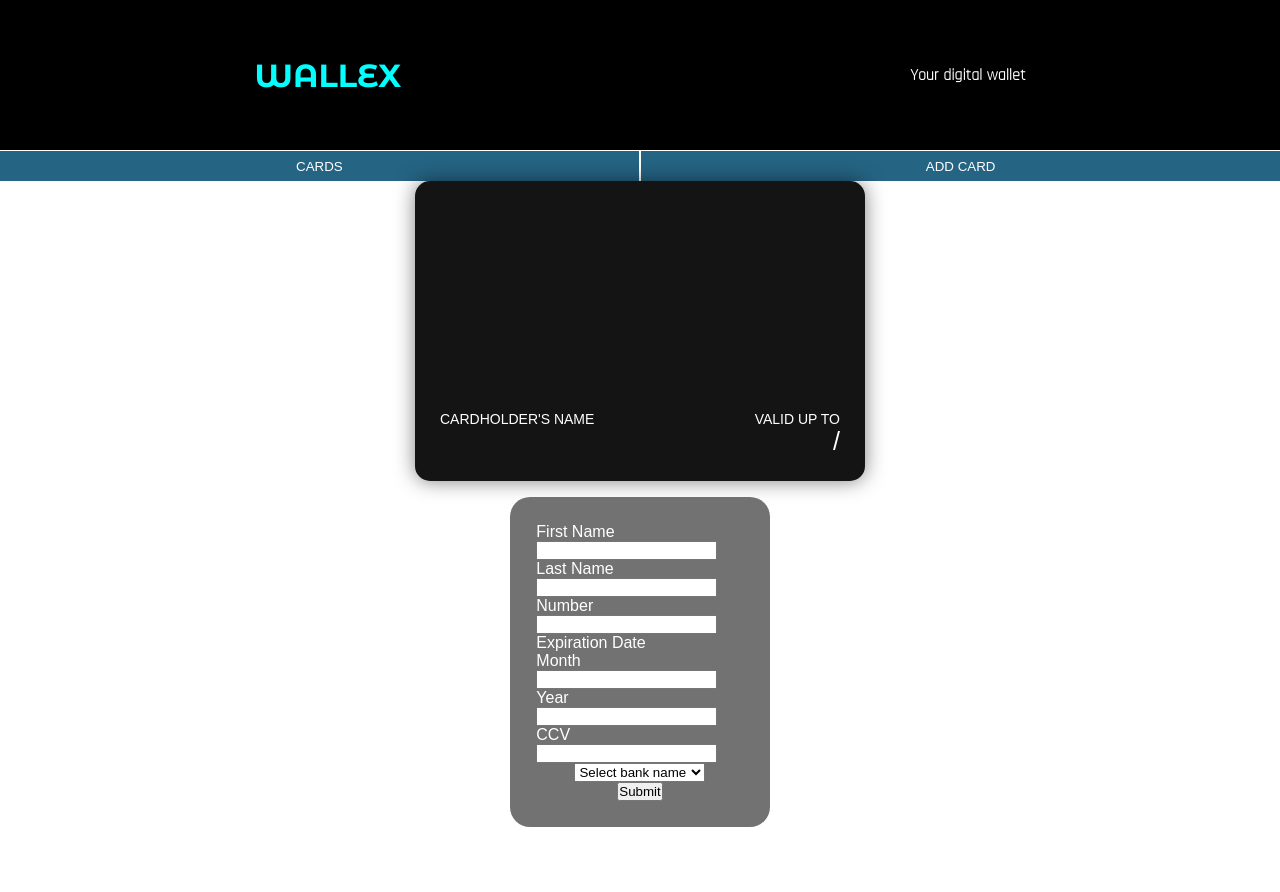
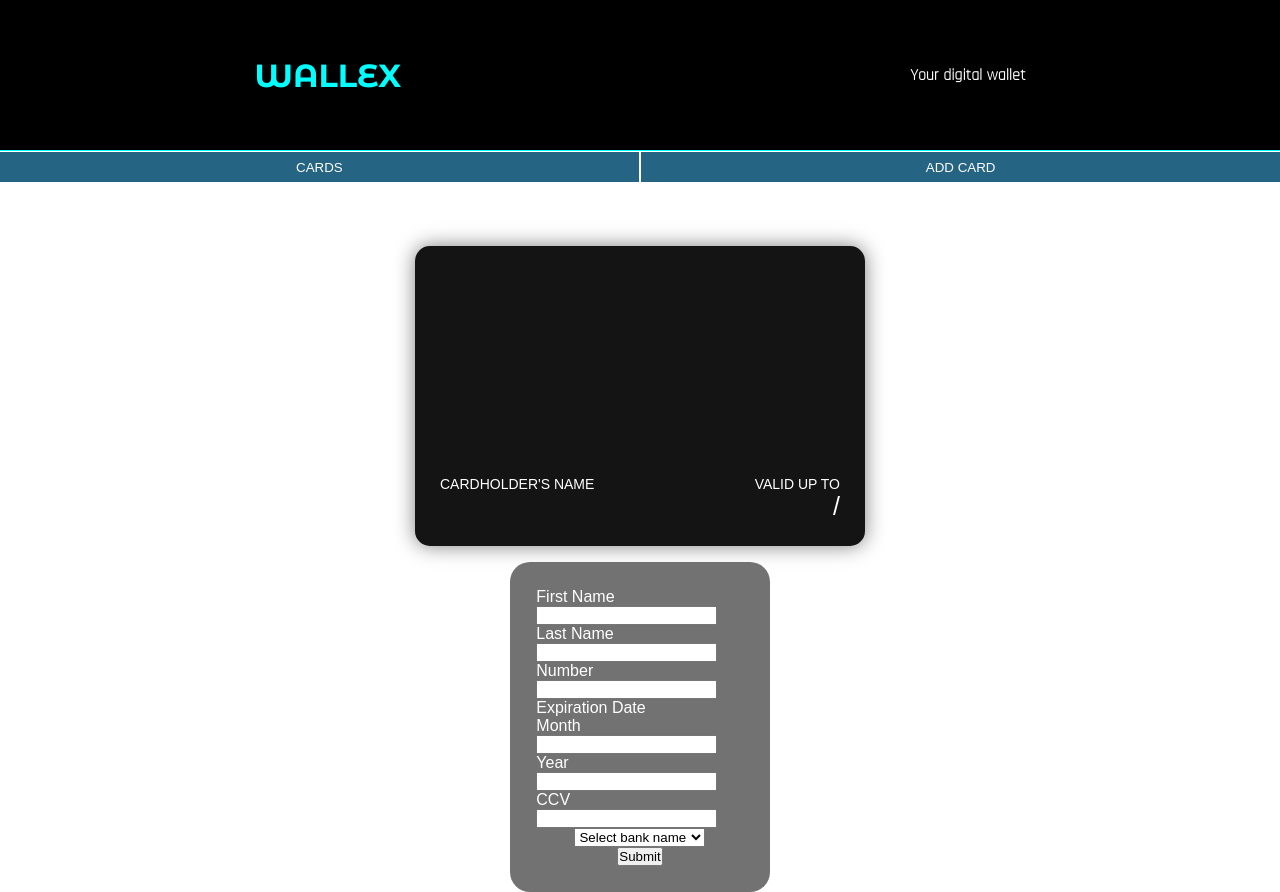
Before and after one commit to hanifb1360/E-Wallet, a React (Create React App) app: page / in a window 1280 px wide. Before the commit the page ends 827 px from the top, so only its background shows below. Built offline with nearby package versions, Linux system fonts and the light colour scheme; no server answers.

Commit message:
active card background fixed

```diff
--- a/src/App.js
+++ b/src/App.js
@@ -20,15 +20,13 @@ function App() {
 
     <Header/>
     <SecondHeader/>
-
-
-
-
+    <div className="main">
       <Routes>
         <Route path="/" element={<Card />} />
         <Route path="/Addcard" element={<Card />} />
         <Route path="/ewallet" element={<Ewallet />} />
       </Routes>
+      </div>
     </div>
   );
 }
--- a/src/components/styles/App.css
+++ b/src/components/styles/App.css
@@ -7,4 +7,9 @@
   align-items: center;
   font-family: 'Poppins', sans-serif;
 
+
 }
+
+.main {
+  margin-top: 5%;
+}
--- a/src/components/styles/Ewallet.css
+++ b/src/components/styles/Ewallet.css
@@ -3,8 +3,9 @@
 }
 
 .active {
-  border: 3px solid green;
-  background-color: green;
+  border: 20px solid aqua;
+  border-radius: 25px;
+  background-color: aqua;
 }
 
 .inactive {
--- a/src/components/styles/Header.css
+++ b/src/components/styles/Header.css
@@ -7,7 +7,7 @@
     justify-content: space-around;
     align-items: center;
     font-family: 'Montserrat Alternates', sans-serif;
-    border-bottom: 1px;
+    border-bottom: solid 1px;
     border-color: aqua;
 
 }
```
